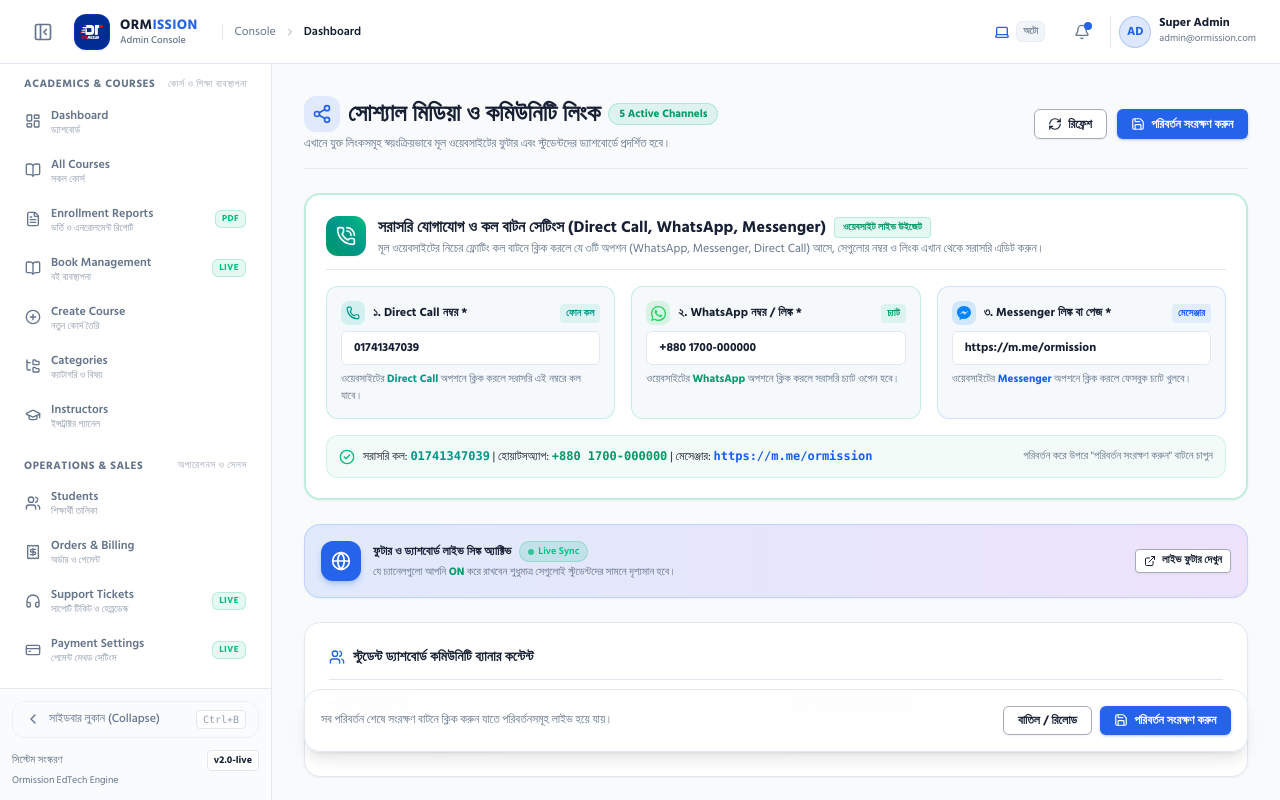
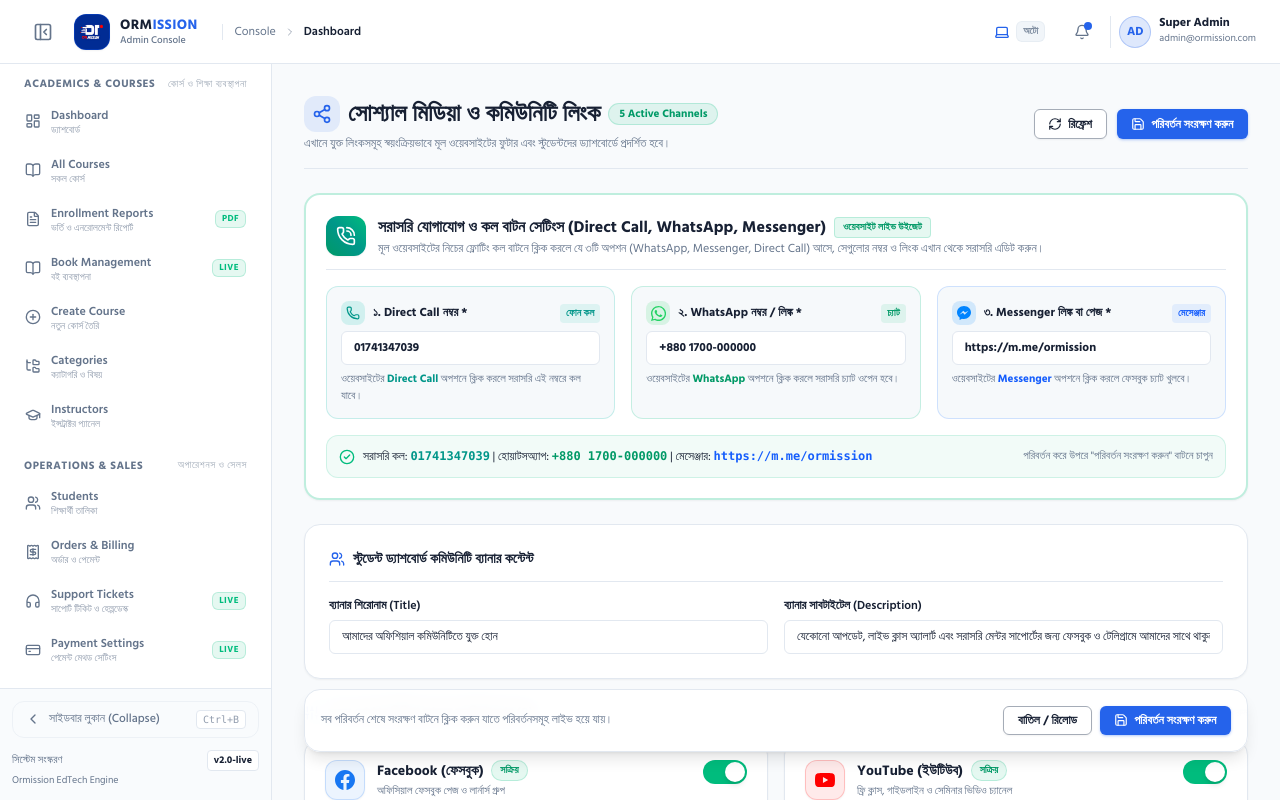
Before and after one commit to ormission-hub/Ormission-admin, a Next.js app: page /settings/social in a window 1280 px wide. Built offline with nearby package versions, Linux system fonts and the light colour scheme; no server answers; the database is empty.

Commit message:
chore: remove live footer sync banner from social page

```diff
--- a/src/app/social/page.tsx
+++ b/src/app/social/page.tsx
@@ -496,40 +496,6 @@ export default function SocialLinksAdminPage() {
         </div>
       </div>
 
-      {/* Sync Status Banner */}
-      <div className="p-4 rounded-2xl bg-gradient-to-r from-blue-600/10 via-indigo-600/10 to-purple-600/10 border border-blue-500/20 flex flex-col sm:flex-row items-start sm:items-center justify-between gap-3 shadow-xs">
-        <div className="flex items-center gap-3">
-          <div className="w-10 h-10 rounded-xl bg-primary text-white flex items-center justify-center shrink-0 shadow-md shadow-primary/25">
-            <Globe className="w-5 h-5" />
-          </div>
-          <div>
-            <div className="flex items-center gap-2">
-              <span className="text-xs font-bold text-text font-bengali">
-                ফুটার ও ড্যাশবোর্ড লাইভ সিঙ্ক অ্যাক্টিভ
-              </span>
-              <span className="inline-flex items-center gap-1 px-2 py-0.5 rounded-full text-[10px] font-semibold bg-emerald-500/15 text-emerald-500 border border-emerald-500/25">
-                <span className="w-1.5 h-1.5 rounded-full bg-emerald-500 animate-pulse" />
-                Live Sync
-              </span>
-            </div>
-            <p className="text-[11px] text-text-muted font-bengali mt-0.5">
-              যে চ্যানেলগুলো আপনি <span className="text-emerald-600 dark:text-emerald-400 font-bold">ON</span> করে রাখবেন শুধুমাত্র সেগুলোই স্টুডেন্টদের সামনে দৃশ্যমান হবে।
-            </p>
-          </div>
-        </div>
-
-        <div className="flex items-center gap-2 self-stretch sm:self-auto justify-end">
-          <Link
-            href="/"
-            target="_blank"
-            className="btn btn-outline btn-xs font-bengali text-[11px] flex items-center gap-1"
-          >
-            <ExternalLink className="w-3 h-3" />
-            <span>লাইভ ফুটার দেখুন</span>
-          </Link>
-        </div>
-      </div>
-
       {/* Community Banner Copy Settings */}
       <div className="bg-surface rounded-2xl border border-border p-5 sm:p-6 shadow-xs space-y-4">
         <div className="flex items-center gap-2 pb-3 border-b border-border">
```
